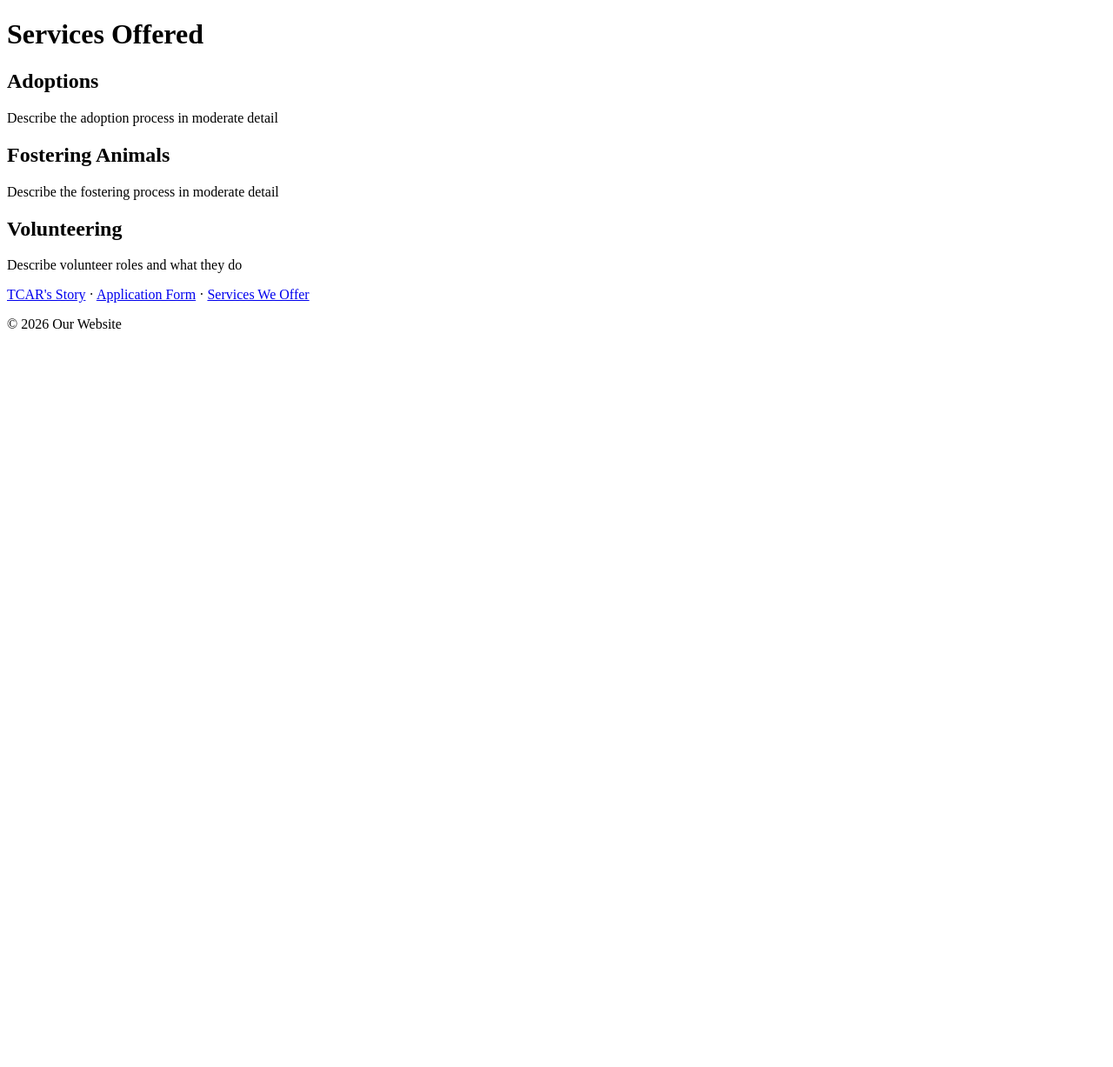
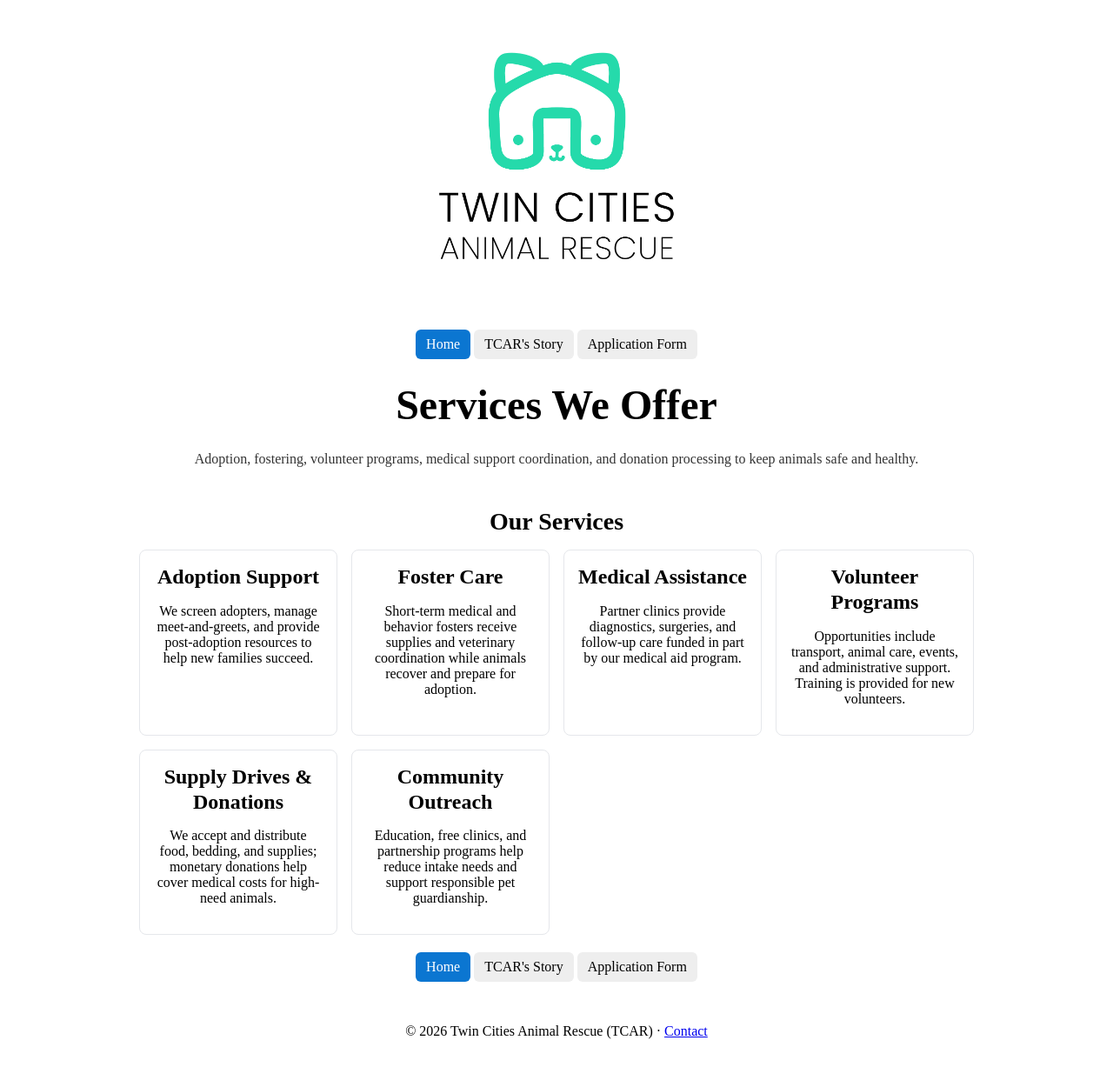
Before and after one commit to tmcnutts/tcar, a website: page docs/services.html in a window 1280 px wide. Shown: the whole page at 87% size. Before the commit the page ends 800 px from the top, so only its background shows below. Drawn offline with Linux system fonts and the light colour scheme.

Commit message:
Revamp services.html with new structure and content
Updated the services page with a new layout and additional service details.

```diff
--- a/docs/services.html
+++ b/docs/services.html
@@ -1,31 +1,97 @@
 <!DOCTYPE html>
 <html lang="en">
 <head>
-  <meta charset="UTF-8">
-  <meta name="viewport" content="width=device-width, initial-scale=1.0">
-  <title>Services</title>
+  <meta charset="utf-8" />
+  <meta name="viewport" content="width=device-width,initial-scale=1" />
+  <meta name="description" content="TCAR services — adoption, fostering, volunteering, and donation support." />
+  <title>Services — TCAR</title>
+  <link rel="stylesheet" href="style.css" />
+  <link rel="icon" href="rescue-logo_c.png" />
+  <style>
+    /* Basic page layout consistent with contact/about pages */
+    ul { list-style: none; padding-left: 0; margin-left: 0; }
+    .logo img { width: 320px; max-width: 100%; height: auto; display: block; }
+    .container { max-width: 960px; margin: 0 auto; padding: 1rem; }
+    .hero { text-align: center; padding: 1rem 0; }
+    .lead { color: #333; }
+    .btn { display:inline-block; padding:0.5rem 0.75rem; border-radius:6px; background:#eee; text-decoration:none; color:#000; }
+    .btn.primary { background:#0b76d1; color:#fff; }
+
+    .services-grid { display:grid; grid-template-columns: repeat(auto-fit,minmax(220px,1fr)); gap:1rem; margin-top:1rem; }
+    .service-card { border:1px solid #e5e7eb; border-radius:8px; padding:1rem; background:#fff; }
+    .service-card h3 { margin-top:0; }
+
+    nav.top { margin-top: 1.25rem; text-align:center; }
+  </style>
 </head>
 <body>
-  <header>
-    <h1>Services Offered</h1>
+  <header class="site-header">
+    <nav class="top-nav" aria-label="Main navigation">
+      <a class="brand" href="index.html">
+        <figure class="logo">
+          <img src="rescue-logo_c.png" alt="Twin Cities Animal Rescue logo" width="320" />
+        </figure>
+      </a>
+    </nav>
   </header>
 
-  <main>
-    <h2>Adoptions</h2>
-    <p>Describe the adoption process in moderate detail</p>
+  <main class="container" id="main">
+    <section class="hero">
+      <div class="hero-cta">
+        <a class="btn primary" href="index.html">Home</a>
+        <a class="btn" href="about.html">TCAR's Story</a>
+        <a class="btn" href="contact.html">Application Form</a>
+      </div>
+      <h1>Services We Offer</h1>
+      <p class="lead">Adoption, fostering, volunteer programs, medical support coordination, and donation processing to keep animals safe and healthy.</p>
+    </section>
 
-    <h2>Fostering Animals</h2>
-    <p>Describe the fostering process in moderate detail</p>
+    <section class="services" aria-labelledby="services-heading">
+      <h2 id="services-heading">Our Services</h2>
+      <div class="services-grid">
+        <article class="service-card">
+          <h3>Adoption Support</h3>
+          <p>We screen adopters, manage meet-and-greets, and provide post-adoption resources to help new families succeed.</p>
+        </article>
 
-    <h2>Volunteering</h2>
-    <p>Describe volunteer roles and what they do</p>
+        <article class="service-card">
+          <h3>Foster Care</h3>
+          <p>Short-term medical and behavior fosters receive supplies and veterinary coordination while animals recover and prepare for adoption.</p>
+        </article>
+
+        <article class="service-card">
+          <h3>Medical Assistance</h3>
+          <p>Partner clinics provide diagnostics, surgeries, and follow-up care funded in part by our medical aid program.</p>
+        </article>
+
+        <article class="service-card">
+          <h3>Volunteer Programs</h3>
+          <p>Opportunities include transport, animal care, events, and administrative support. Training is provided for new volunteers.</p>
+        </article>
+
+        <article class="service-card">
+          <h3>Supply Drives & Donations</h3>
+          <p>We accept and distribute food, bedding, and supplies; monetary donations help cover medical costs for high-need animals.</p>
+        </article>
+
+        <article class="service-card">
+          <h3>Community Outreach</h3>
+          <p>Education, free clinics, and partnership programs help reduce intake needs and support responsible pet guardianship.</p>
+        </article>
+      </div>
+    </section>
+
     <nav class="top">
-      <p><a href="about.html">TCAR's Story</a> · <a href="contact.html">Application Form</a> · <a href="services.html">Services We Offer</a></p>
+      <div class="hero-cta">
+        <a class="btn primary" href="index.html">Home</a>
+        <a class="btn" href="about.html">TCAR's Story</a>
+        <a class="btn" href="contact.html">Application Form</a>
+      </div>
     </nav>
   </main>
 
-  <footer>
-    <p>&copy; 2026 Our Website</p>
+  <footer class="site-footer" role="contentinfo">
+    <p>&copy; 2026 Twin Cities Animal Rescue (TCAR) · <a href="contact.html">Contact</a></p>
   </footer>
 </body>
 </html>
```
